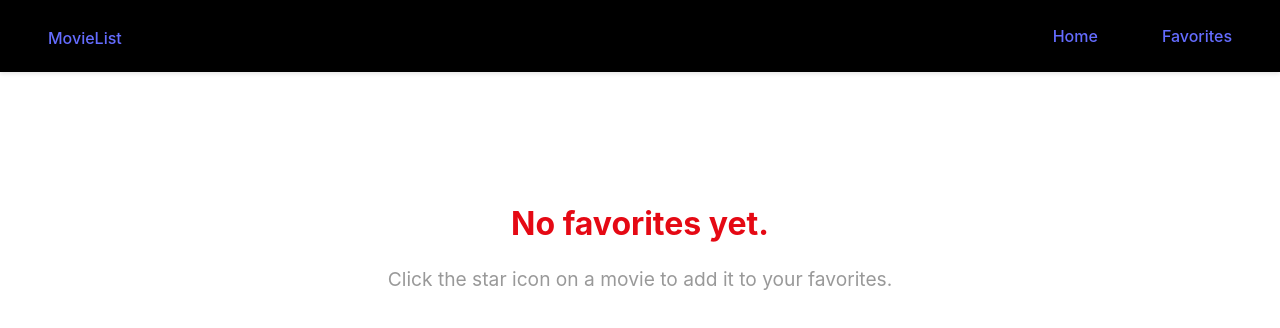
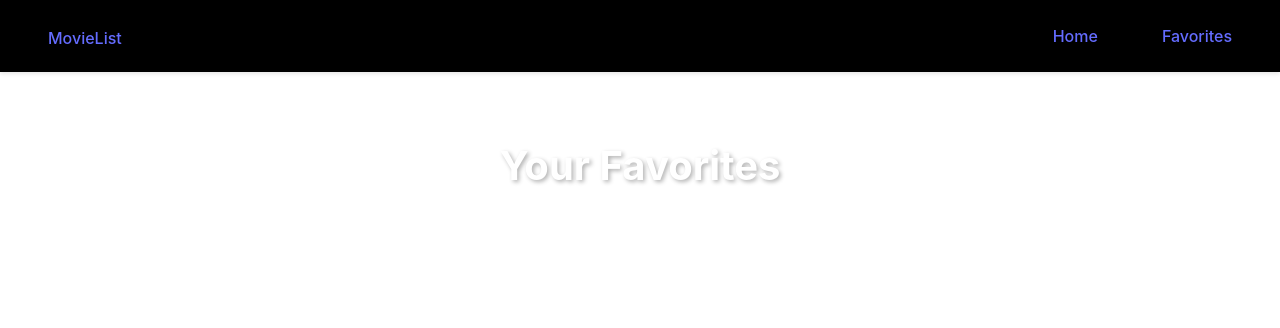
Before and after one commit to Eto0001/Movie-list-using-react, a React app: page /favorites in a window 1280 px wide. Shown: the top 328 px of the page. Built offline with nearby package versions, Linux system fonts and the light colour scheme; the HTML template or start-up script is replaced by a standard one.

Commit message:
Implement favorites display in Favorites component using MovieContext

```diff
--- a/src/pages/Favorites.jsx
+++ b/src/pages/Favorites.jsx
@@ -1,6 +1,23 @@
 import "../css/Favorites.css"
+import { useMovieContext } from "../context/MovieContext"
+import MovieCard from "../component/MovieCard"
 
 function Favorites() {
+
+    const { favorites } = useMovieContext()
+
+    if(favorites) {
+        return (
+        <div className="favorites">
+            <h2>Your Favorites</h2>
+        <div className="movie-grid">
+            {favorites.map((movie) => (
+                <MovieCard key={movie.id} movie={movie} />
+            ))}
+        </div>
+        </div>
+        )
+    }
     return (
         <div className="favorites-empty">
             <h2>No favorites yet. </h2>
```
